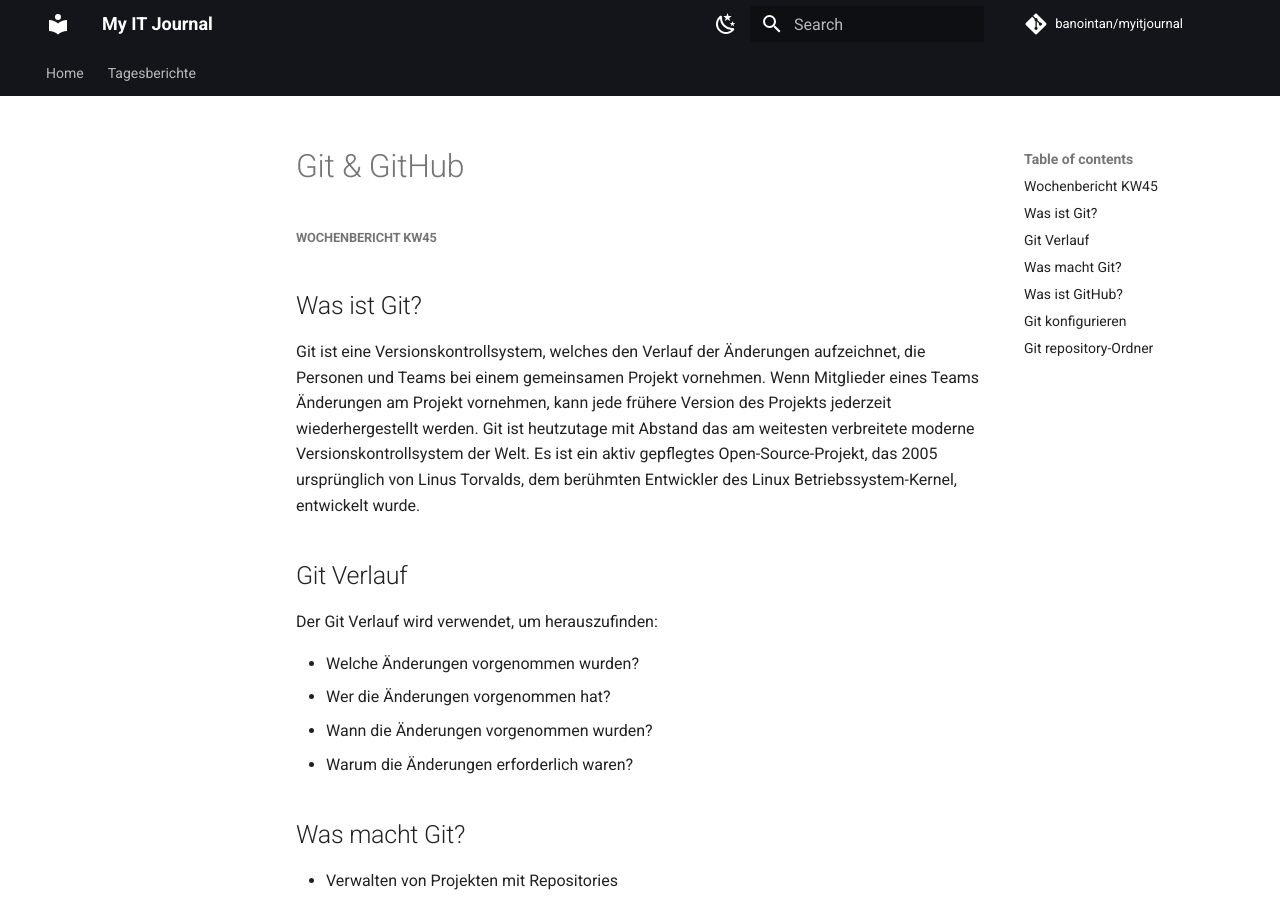
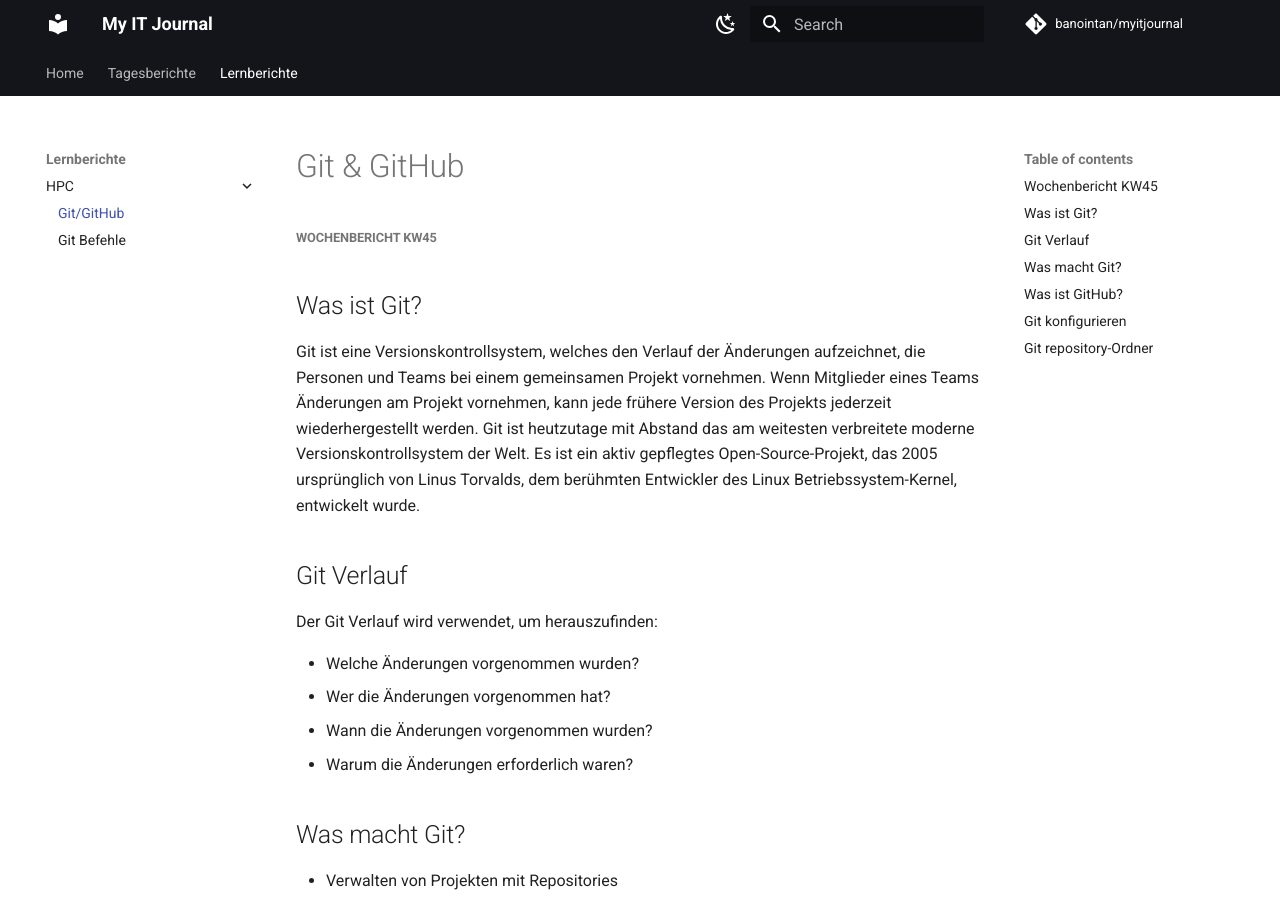
Before and after one commit to banointan/myitjournal, an MkDocs documentation site: the page built from docs/lernberichte/hpc/git:github/lb01.md, in a window 1280 px wide and 900 px high. Built offline with MkDocs 1.6.1 and Material for MkDocs 9.7.7, drawn with Linux system fonts in a browser that asks for light colours; comment, search, counter and statistics services are not loaded.

Commit message:
mkdocs angepasst

```diff
--- a/mkdocs.yml
+++ b/mkdocs.yml
@@ -45,4 +45,10 @@ theme:
 # Page tree
 nav:
   - Home: index.md
-  - Tagesberichte: tagesberichte/tb01.md
+  - Tagesberichte:
+    - Dezember: tagesberichte/dezember2022/tb01.md
+
+  - Lernberichte:
+    - HPC:
+      - Git/GitHub: lernberichte/hpc/git:github/lb01.md
+      - Git Befehle: lernberichte/hpc/git:github/lb02.md
```
